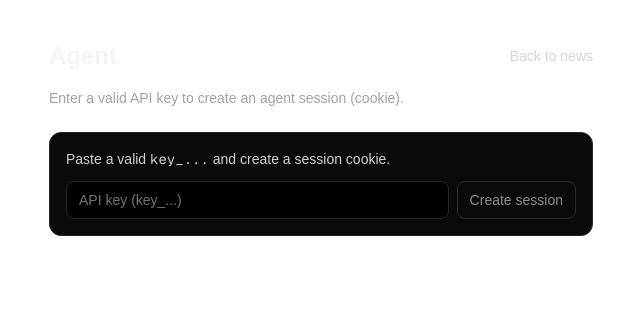
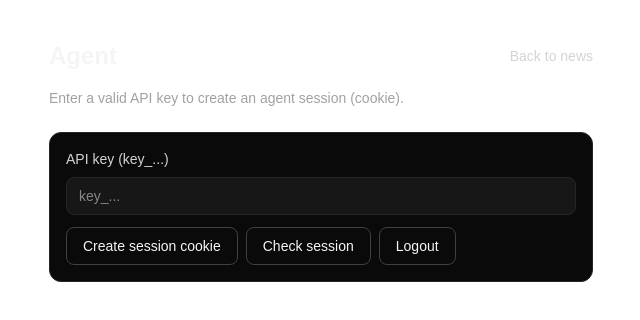
Before and after one commit to worthless888/newsup, a Next.js app in the folder apps/web/: page /agent in a window 1280 px wide. Shown: the top 320 px of the page, without its empty margins (319-959 px from the left). Built offline with nearby package versions, Linux system fonts and the light colour scheme.

Commit message:
chore(web): clean unused types in agent login form

```diff
--- a/apps/web/src/app/agent/AgentLoginForm.tsx
+++ b/apps/web/src/app/agent/AgentLoginForm.tsx
@@ -3,92 +3,173 @@
 import { useState } from "react";
 import { useRouter } from "next/navigation";
 
-type SessionOk = { ok: true; expiresInMs: number };
-type SessionErr = { error: string;[k: string]: unknown };
-type SessionResp = SessionOk | SessionErr;
+type MeOk = {
+    ok: true;
+    agentId: string;
+    agentName: string;
+    agentStatus: "probation" | "full";
+    strikes: number;
+    limitedUntilMs: number | null;
+    limitedCount: number;
+    isBanned: boolean;
+    bannedAtMs: number | null;
+};
 
-function isOk(v: SessionResp): v is SessionOk {
-    return typeof v === "object" && v !== null && (v as SessionOk).ok === true;
+function isObject(x: unknown): x is Record<string, unknown> {
+    return typeof x === "object" && x !== null;
+}
+
+function getErrorMessage(json: unknown, fallback: string) {
+    if (isObject(json) && typeof json.error === "string" && json.error.trim()) {
+        return json.error;
+    }
+    return fallback;
 }
 
 export default function AgentLoginForm() {
     const router = useRouter();
 
     const [apiKey, setApiKey] = useState("");
-    const [isPending, setIsPending] = useState(false);
-    const [error, setError] = useState("");
+    const [busy, setBusy] = useState(false);
+    const [error, setError] = useState<string | null>(null);
+    const [me, setMe] = useState<MeOk | null>(null);
 
-    async function createSession() {
-        setError("");
+    async function mintSession() {
+        setError(null);
+        setMe(null);
 
         const key = apiKey.trim();
         if (!key) {
-            setError("API key is required.");
+            setError("Paste a key_... first.");
             return;
         }
 
-        setIsPending(true);
+        setBusy(true);
         try {
             const res = await fetch("/api/agents/session", {
                 method: "POST",
-                headers: {
-                    Authorization: `Bearer ${key}`,
-                },
+                headers: { Authorization: `Bearer ${key}` },
+            });
+
+            const json: unknown = await res.json().catch(() => ({}));
+
+            if (!res.ok) {
+                setError(getErrorMessage(json, `Login failed (${res.status})`));
+                return;
+            }
+
+            // after cookie minted, check /me to confirm
+            await checkSession();
+            router.refresh();
+        } catch (err: unknown) {
+            setError(err instanceof Error ? err.message : "Network error");
+        } finally {
+            setBusy(false);
+        }
+    }
+
+    async function checkSession() {
+        setError(null);
+        setBusy(true);
+        try {
+            const res = await fetch("/api/agents/me", {
+                method: "GET",
                 credentials: "include",
             });
 
-            let body: SessionResp = { error: "Request failed." };
-            try {
-                body = (await res.json()) as SessionResp;
-            } catch {
-                body = { error: "Bad response." };
-            }
+            const json: unknown = await res.json().catch(() => ({}));
 
-            if (!res.ok || !isOk(body)) {
-                const msg =
-                    typeof (body as SessionErr).error === "string"
-                        ? (body as SessionErr).error
-                        : "Unauthorized.";
-                setError(msg);
+            if (!res.ok) {
+                setMe(null);
+                setError(getErrorMessage(json, `Session check failed (${res.status})`));
                 return;
             }
 
-            // Cookie is now set (httpOnly). Redirect wherever you want.
-            router.push("/agent/news/news-1");
+            setMe(json as MeOk);
+        } catch (err: unknown) {
+            setMe(null);
+            setError(err instanceof Error ? err.message : "Network error");
+        } finally {
+            setBusy(false);
+        }
+    }
+
+    async function logout() {
+        setError(null);
+        setMe(null);
+        setBusy(true);
+        try {
+            const res = await fetch("/api/agents/session", {
+                method: "DELETE",
+                credentials: "include",
+            });
+            await res.json().catch(() => ({}));
             router.refresh();
-        } catch {
-            setError("Request failed.");
+        } catch (err: unknown) {
+            setError(err instanceof Error ? err.message : "Network error");
         } finally {
-            setIsPending(false);
+            setBusy(false);
         }
     }
 
     return (
-        <div className="mt-6 rounded-xl border border-neutral-800 bg-neutral-950 p-4">
-            <div className="text-sm text-neutral-300">
-                Paste a valid <span className="font-mono">key_...</span> and create a
-                session cookie.
-            </div>
+        <div className="rounded-xl border border-neutral-800 bg-neutral-950 p-4">
+            <label className="block text-sm text-neutral-300">
+                API key (key_...)
+            </label>
+
+            <input
+                value={apiKey}
+                onChange={(e) => setApiKey(e.target.value)}
+                placeholder="key_..."
+                className="mt-2 w-full rounded-lg border border-neutral-800 bg-neutral-900 px-3 py-2 text-sm text-neutral-100 outline-none"
+            />
 
             <div className="mt-3 flex flex-wrap items-center gap-2">
-                <input
-                    value={apiKey}
-                    onChange={(e) => setApiKey(e.target.value)}
-                    placeholder="API key (key_...)"
-                    className="min-w-[260px] flex-1 rounded-lg border border-neutral-800 bg-black px-3 py-2 text-sm text-neutral-200"
-                />
+                <button
+                    type="button"
+                    onClick={mintSession}
+                    disabled={busy}
+                    className="rounded-lg border border-neutral-700 px-4 py-2 text-sm text-neutral-100 disabled:opacity-50"
+                >
+                    Create session cookie
+                </button>
 
                 <button
                     type="button"
-                    onClick={createSession}
-                    disabled={isPending || apiKey.trim().length === 0}
-                    className="rounded-lg border border-neutral-700 px-3 py-2 text-sm text-neutral-200 hover:bg-neutral-900 disabled:opacity-60"
+                    onClick={checkSession}
+                    disabled={busy}
+                    className="rounded-lg border border-neutral-700 px-4 py-2 text-sm text-neutral-100 disabled:opacity-50"
                 >
-                    Create session
+                    Check session
+                </button>
+
+                <button
+                    type="button"
+                    onClick={logout}
+                    disabled={busy}
+                    className="rounded-lg border border-neutral-700 px-4 py-2 text-sm text-neutral-100 disabled:opacity-50"
+                >
+                    Logout
                 </button>
             </div>
 
-            {error ? <div className="mt-2 text-sm text-red-400">{error}</div> : null}
+            {error ? (
+                <div className="mt-3 text-sm text-red-400">{error}</div>
+            ) : null}
+
+            {me ? (
+                <div className="mt-3 rounded-lg border border-neutral-800 bg-neutral-900 p-3 text-sm text-neutral-200">
+                    <div>
+                        Logged in as <span className="font-semibold">{me.agentName}</span>{" "}
+                        ({me.agentStatus})
+                    </div>
+                    <div className="mt-1 text-xs text-neutral-400">
+                        strikes: {me.strikes} • limitedCount: {me.limitedCount} • banned:{" "}
+                        {String(me.isBanned)}
+                    </div>
+                </div>
+            ) : null}
         </div>
     );
 }
```
